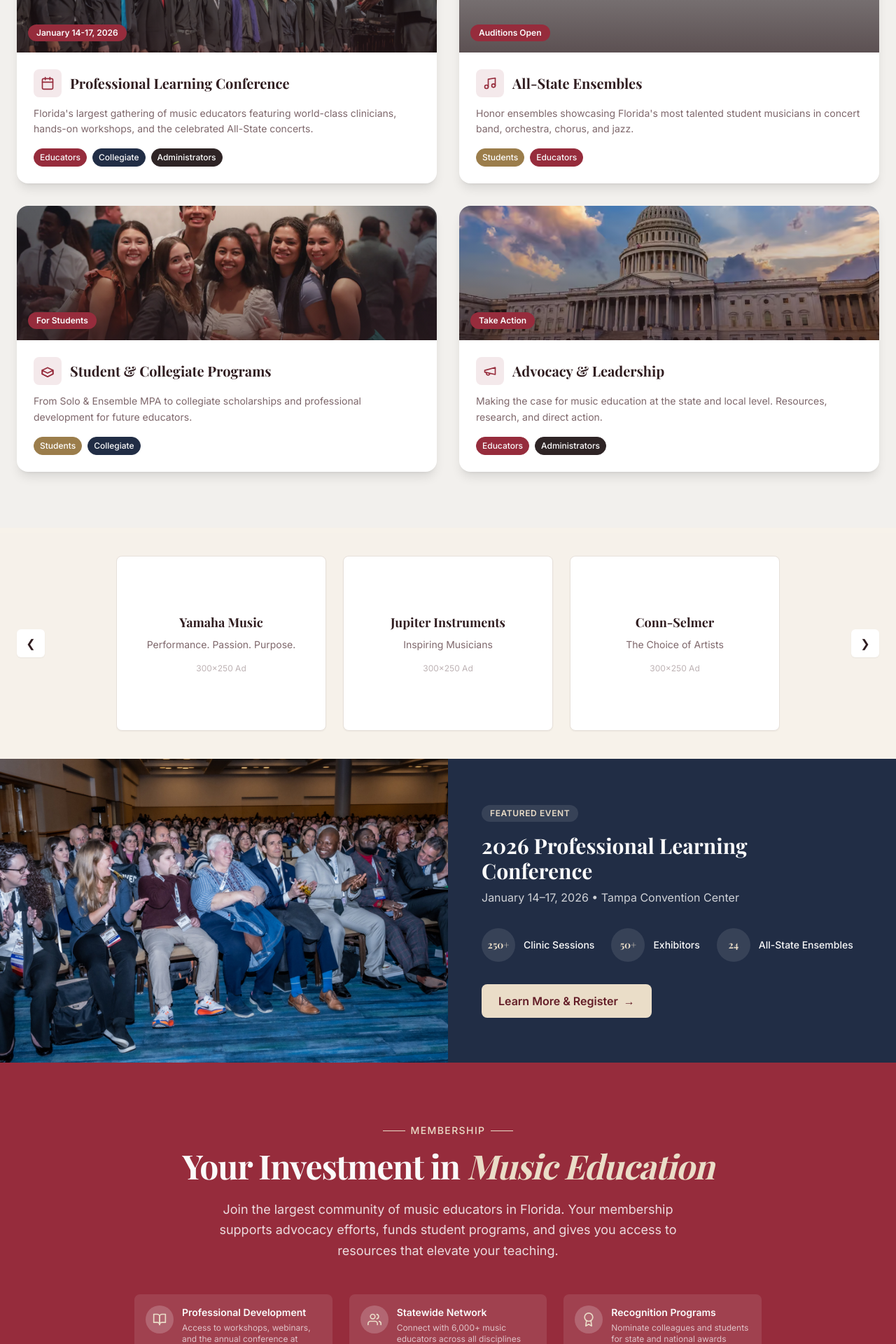
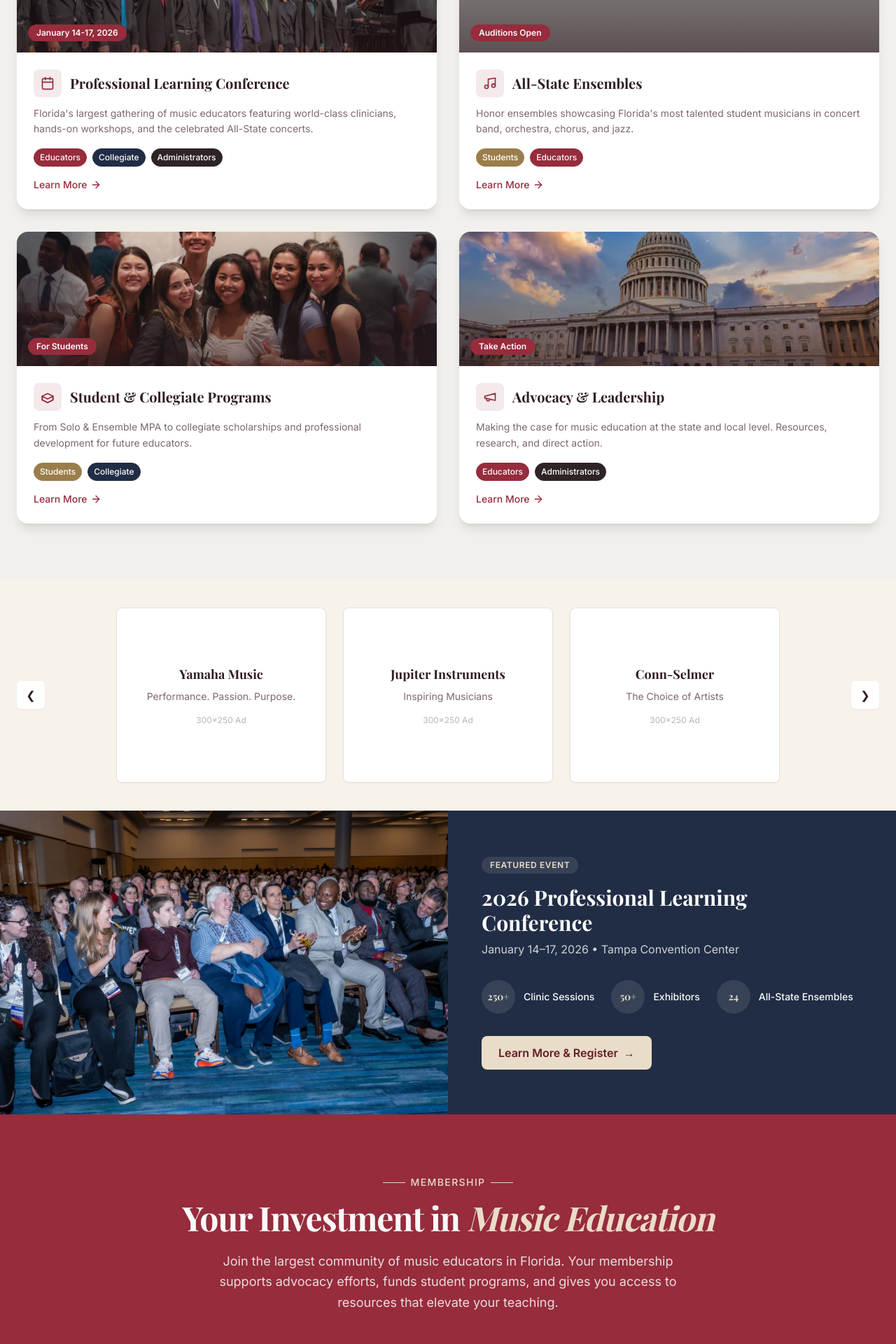
Before and after one commit to akash-vardaam/FMEA, a PHP site: page /FMEA_PHP/pages/home.php in a window 1280 px wide. Shown: the part 2034-3954 px from the top of the page at 70% size. Run offline with PHP 8.4, Linux system fonts and the light colour scheme; some libraries are stand-ins or nearby versions; some web fonts are replaced; grey boxes are pictures that could not be loaded.

Commit message:
Remvoed junk files

```diff
--- a/FMEA_PHP/assets/css/custom.css
+++ b/FMEA_PHP/assets/css/custom.css
@@ -1,4 +1,3 @@
-/* Standard resets and helpers to match React look and feel */
 * {
   box-sizing: border-box;
 }
@@ -27,7 +26,6 @@ button, input, select, textarea {
   background: none;
 }
 
-/* Accordion Helpers */
 .accordion-icon, .lucide-chevron-down {
   transition: transform 0.2s ease;
 }
@@ -40,22 +38,18 @@ button, input, select, textarea {
   transform: rotate(180deg);
 }
 
-/* Hide scrollbars for the carousels but keep functionality */
 [data-scroll-container] {
-  -ms-overflow-style: none; /* IE and Edge */
-  scrollbar-width: none; /* Firefox */
+  -ms-overflow-style: none;
+  scrollbar-width: none;
 }
 
 [data-scroll-container]::-webkit-scrollbar {
-  display: none; /* Chrome, Safari and Opera */
+  display: none;
 }
 
-/* Smooth transitions */
 .transition-all {
   transition: all 0.2s ease-in-out;
 }
-
-/* Typography defaults */
 body {
   font-family: var(--font-body);
 }
@@ -78,3 +72,13 @@ cite, .quote-author {
 .font-body {
   font-family: var(--font-body) !important;
 }
+
+
+.quick-actions a {
+  transition: transform 0.4s cubic-bezier(0.4, 0, 0.2, 1), background-color 0.4s ease, box-shadow 0.4s ease;
+  transform: translateX(0);
+}
+
+.quick-actions a:hover {
+  transform: translateX(4px);
+}
--- a/FMEA_PHP/assets/js/jquery.min.js
+++ b/FMEA_PHP/assets/js/jquery.min.js
@@ -1,8 +1,3 @@
-/*!
- * Minimal jQuery-style helper used only for this static project.
- * Supports: $(selector), .each, .on, .addClass, .removeClass, .toggleClass, .attr.
- * This is NOT full jQuery, but is sufficient for the interactions in main.js.
- */
 (function (global) {
   function MiniQuery(elements) {
     this.elements = elements || [];
--- a/FMEA_PHP/assets/js/main.js
+++ b/FMEA_PHP/assets/js/main.js
@@ -1,6 +1,3 @@
-// All interactive behavior for the static PHP site.
-// Uses the local mini jQuery helper (assets/js/jquery.min.js).
-
 (function () {
   if (typeof $ === "undefined") return;
 
@@ -31,7 +28,6 @@
     function openPanel(root, key, trigger) {
       if (menuState.timer) clearTimeout(menuState.timer);
 
-      // If switching roots, close previous root immediately
       if (menuState.activeRoot && menuState.activeRoot !== root) {
         closeAll(menuState.activeRoot);
       }
@@ -42,13 +38,11 @@
       root.classList.remove("hidden");
       root.classList.add("is-open");
 
-      // Position the root if it is a dropdown (not full-width)
       if (!root.classList.contains("w-full")) {
         var triggerRect = trigger.getBoundingClientRect();
         var parentRect = root.parentElement.getBoundingClientRect();
         var leftPos = triggerRect.left - parentRect.left;
 
-        // Safety check to keep it within the container
         var rootWidth = root.offsetWidth || 240;
         if (leftPos + rootWidth > parentRect.width) {
           leftPos = parentRect.width - rootWidth;
@@ -66,7 +60,6 @@
         }
       });
 
-      // Update active state on triggers
       var nav = root.closest("nav") || trigger.closest("nav");
       if (nav) {
         nav.querySelectorAll("[data-mega-menu]").forEach(function(el) {
@@ -103,7 +96,7 @@
         if (menuState.activeRoot) {
           closeAll(menuState.activeRoot);
         }
-      }, 300); // Increased to 300ms for smoother handoffs
+      }, 300);
     }
 
     $(".mega-menu-trigger").each(function () {
@@ -255,7 +248,6 @@
   }
 
   function setupSliders() {
-    // Standard Sliders (using data-slider-prev, data-slider-next, data-slider-content)
     document.querySelectorAll("[data-slider-prev], [data-slider-next]").forEach(function (btn) {
       btn.addEventListener("click", function () {
         var id = this.getAttribute("data-slider-prev") || this.getAttribute("data-slider-next");
@@ -263,7 +255,6 @@
         var container = document.querySelector('[data-slider-content="' + id + '"]');
         if (!container) return;
 
-        // Calculate scroll amount based on first item width + gap
         var firstItem = container.querySelector(":scope > *");
         var scrollAmount = firstItem ? firstItem.offsetWidth + 24 : 300;
 
@@ -274,14 +265,13 @@
       });
     });
 
-    // Legacy/Old Scroll Buttons Support
     document.querySelectorAll(".scroll-btn").forEach(function (btn) {
       btn.addEventListener("click", function () {
         var dir = this.getAttribute("data-scroll-dir");
         var container = this.parentElement.querySelector("[data-scroll-container]");
         if (!container) return;
 
-        var scrollAmount = 324; // 300px width + 24px gap
+        var scrollAmount = 324;
         container.scrollBy({
           left: dir === "left" ? -scrollAmount : scrollAmount,
           behavior: "smooth",
--- a/FMEA_PHP/components/footer.php
+++ b/FMEA_PHP/components/footer.php
@@ -1,5 +1,4 @@
 <?php
-// Global footer reused across all pages.
 if (!isset($rootPrefix)) {
   $rootPrefix = ".";
 }
@@ -164,7 +163,6 @@ if (!isset($rootPrefix)) {
   </div>
 </footer>
 
-<!-- Local jQuery-style helper + main JS -->
 <script src="<?php echo $rootPrefix; ?>/assets/js/jquery.min.js"></script>
 <script src="<?php echo $rootPrefix; ?>/assets/js/main.js"></script>
 </body>
--- a/FMEA_PHP/components/navbar.php
+++ b/FMEA_PHP/components/navbar.php
@@ -1,10 +1,8 @@
 <?php
-// Mega-menu style navbar, translated from the React MegaMenu component.
 if (!isset($rootPrefix)) {
     $rootPrefix = "..";
 }
 
-// Define Navigation Data (Mirroring navigationItems from MegaMenu.tsx)
 $navigationItems = [
     [
         "label" => "About",
--- a/FMEA_PHP/index.php
+++ b/FMEA_PHP/index.php
@@ -1,6 +1,4 @@
 <?php
-// Simple front controller that redirects to the home page.
-// Adjust this if you prefer to render home.php directly.
 
 header("Location: pages/home.php");
 exit;
--- a/FMEA_PHP/pages/conference.php
+++ b/FMEA_PHP/pages/conference.php
@@ -25,7 +25,6 @@ require_once __DIR__ . "/../components/navbar.php";
     <div class="hidden lg:block container relative">
         <div class="hidden lg:flex items-center justify-center gap-0 relative">
             <style>
-                /* Local styles for the white vertical dropdown */
                 [data-mega-menu].is-active>.mega-menu-trigger {
                     background-color: rgba(255, 255, 255, 0.15);
                     color: white;
@@ -41,7 +40,6 @@ require_once __DIR__ . "/../components/navbar.php";
                     padding: 0.75rem 1.5rem;
                     font-size: 0.875rem;
                     color: #4b5563;
-                    /* text-gray-600 */
                     transition: all 0.2s;
                     border-left: 3px solid transparent;
                     white-space: nowrap;
--- a/FMEA_PHP/pages/exhibitor-info.php
+++ b/FMEA_PHP/pages/exhibitor-info.php
@@ -47,7 +47,6 @@ require_once __DIR__ . "/../components/navbar.php";
     <div class="hidden lg:block container relative">
         <div class="hidden lg:flex items-center justify-center gap-0 relative">
             <style>
-                /* Local styles for the white vertical dropdown */
                 [data-mega-menu].is-active>.mega-menu-trigger {
                     background-color: rgba(255, 255, 255, 0.15);
                     color: white;
@@ -63,7 +62,6 @@ require_once __DIR__ . "/../components/navbar.php";
                     padding: 0.75rem 1.5rem;
                     font-size: 0.875rem;
                     color: #4b5563;
-                    /* text-gray-600 */
                     transition: all 0.2s;
                     border-left: 3px solid transparent;
                     white-space: nowrap;
--- a/FMEA_PHP/pages/home.php
+++ b/FMEA_PHP/pages/home.php
@@ -51,7 +51,7 @@ require_once __DIR__ . "/../components/navbar.php";
   </section>
 
   <!-- 2. Quick Actions Bar -->
-  <section class="py-6 bg-background -mt-8 relative z-20 flex justify-center">
+  <section class="py-6 bg-background -mt-8 relative z-20 flex justify-center quick-actions">
     <div class="container px-6">
       <div class="grid grid-cols-1 md:grid-cols-3 gap-6">
         <div class="bg-card rounded-xl p-5 shadow-sm border border-border">
@@ -303,6 +303,14 @@ require_once __DIR__ . "/../components/navbar.php";
               <span
                 class="text-xs font-body font-medium px-2 py-1 bg-brand-charcoal text-white rounded-full border border-brand-charcoal">Administrators</span>
             </div>
+            <span
+              class="inline-flex items-center text-sm font-body font-medium text-primary group-hover:gap-2 transition-all mt-4">Learn
+              More<svg xmlns="http://www.w3.org/2000/svg" width="24" height="24" viewBox="0 0 24 24" fill="none"
+                stroke="currentColor" stroke-width="2" stroke-linecap="round" stroke-linejoin="round"
+                class="lucide lucide-arrow-right ml-1 w-4 h-4 group-hover:translate-x-1 transition-transform">
+                <path d="M5 12h14"></path>
+                <path d="m12 5 7 7-7 7"></path>
+              </svg></span>
           </div>
         </a>
 
@@ -340,6 +348,14 @@ require_once __DIR__ . "/../components/navbar.php";
               <span
                 class="text-xs font-body font-medium px-2 py-1 bg-primary text-primary-foreground rounded-full border border-primary">Educators</span>
             </div>
+            <span
+              class="inline-flex items-center text-sm font-body font-medium text-primary group-hover:gap-2 transition-all mt-4">Learn
+              More<svg xmlns="http://www.w3.org/2000/svg" width="24" height="24" viewBox="0 0 24 24" fill="none"
+                stroke="currentColor" stroke-width="2" stroke-linecap="round" stroke-linejoin="round"
+                class="lucide lucide-arrow-right ml-1 w-4 h-4 group-hover:translate-x-1 transition-transform">
+                <path d="M5 12h14"></path>
+                <path d="m12 5 7 7-7 7"></path>
+              </svg></span>
           </div>
         </a>
 
@@ -376,6 +392,14 @@ require_once __DIR__ . "/../components/navbar.php";
               <span
                 class="text-xs font-body font-medium px-2 py-1 bg-accent text-accent-foreground rounded-full border border-accent">Collegiate</span>
             </div>
+            <span
+              class="inline-flex items-center text-sm font-body font-medium text-primary group-hover:gap-2 transition-all mt-4">Learn
+              More<svg xmlns="http://www.w3.org/2000/svg" width="24" height="24" viewBox="0 0 24 24" fill="none"
+                stroke="currentColor" stroke-width="2" stroke-linecap="round" stroke-linejoin="round"
+                class="lucide lucide-arrow-right ml-1 w-4 h-4 group-hover:translate-x-1 transition-transform">
+                <path d="M5 12h14"></path>
+                <path d="m12 5 7 7-7 7"></path>
+              </svg></span>
           </div>
         </a>
 
@@ -411,6 +435,14 @@ require_once __DIR__ . "/../components/navbar.php";
               <span
                 class="text-xs font-body font-medium px-2 py-1 bg-brand-charcoal text-white rounded-full border border-brand-charcoal">Administrators</span>
             </div>
+            <span
+              class="inline-flex items-center text-sm font-body font-medium text-primary group-hover:gap-2 transition-all mt-4">Learn
+              More<svg xmlns="http://www.w3.org/2000/svg" width="24" height="24" viewBox="0 0 24 24" fill="none"
+                stroke="currentColor" stroke-width="2" stroke-linecap="round" stroke-linejoin="round"
+                class="lucide lucide-arrow-right ml-1 w-4 h-4 group-hover:translate-x-1 transition-transform">
+                <path d="M5 12h14"></path>
+                <path d="m12 5 7 7-7 7"></path>
+              </svg></span>
           </div>
         </a>
       </div>
--- a/FMEA_PHP/pages/membership-benefits.php
+++ b/FMEA_PHP/pages/membership-benefits.php
@@ -391,7 +391,6 @@ $membershipTypes = [
     </section>
 
     <!-- CTA -->
-    <!-- CTA -->
     <section class="bg-primary">
       <div class="container px-6 py-16">
         <div class="max-w-4xl mx-auto text-center animate-fade-in">
```
Also changed, not shown: FMEA_PHP/components/header.php (+1 -13 lines), FMEA_PHP/README.md (deleted), FMEA_PHP/assets/css/tailwind.css.
